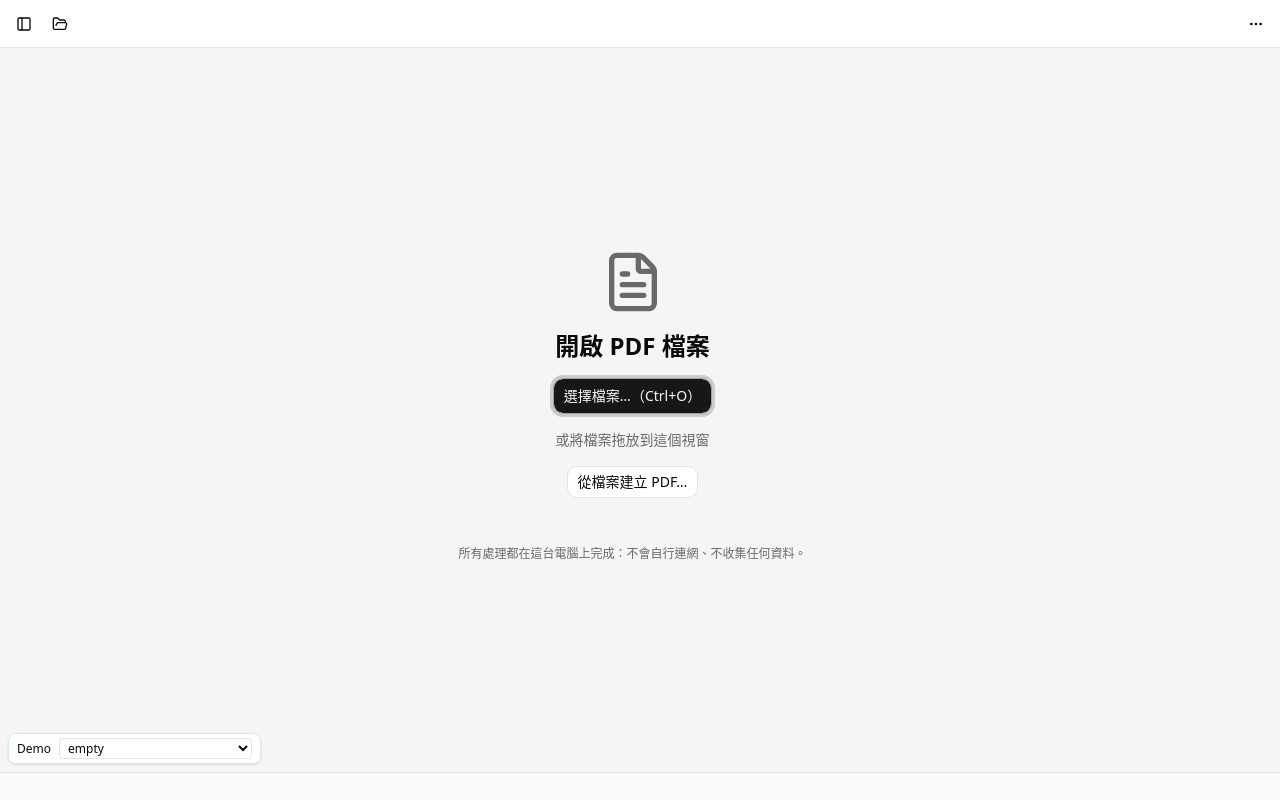
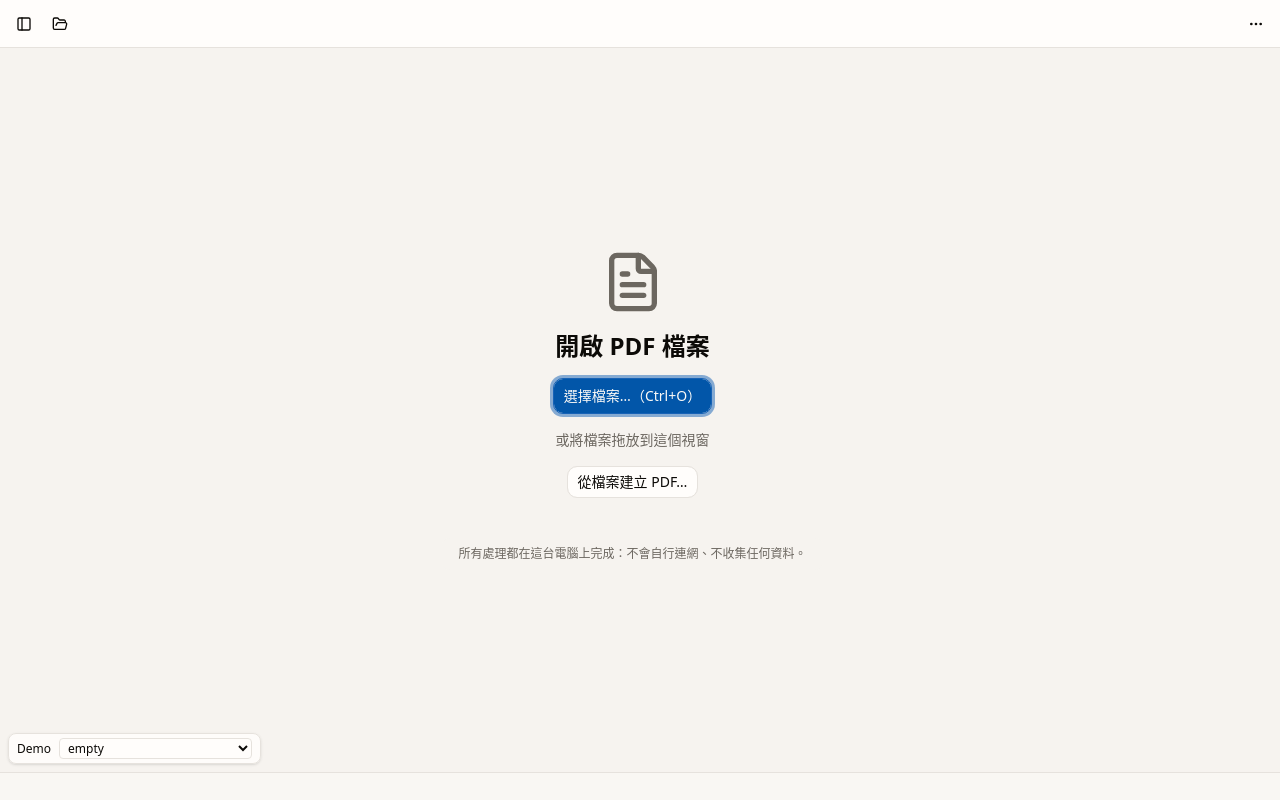
Before and after one commit to winner0988/Pdf-reader, a React (Vite) app: page / in a window 1280 px wide. Built offline with nearby package versions, Linux system fonts and the light colour scheme.

Commit message:
feat(ui): a style guide and an accent colour (UX-02 step 1) (#433)

```diff
--- a/src/components/ui/tabs.tsx
+++ b/src/components/ui/tabs.tsx
@@ -58,7 +58,7 @@ function TabsTrigger({ className, ...props }: TabsPrimitive.Tab.Props) {
         "relative inline-flex h-[calc(100%-1px)] flex-1 items-center justify-center gap-1.5 rounded-md border border-transparent px-1.5 py-0.5 text-sm font-medium whitespace-nowrap text-foreground/60 transition-all group-data-vertical/tabs:w-full group-data-vertical/tabs:justify-start hover:text-foreground focus-visible:border-ring focus-visible:ring-[3px] focus-visible:ring-ring/50 focus-visible:outline-1 focus-visible:outline-ring disabled:pointer-events-none disabled:opacity-50 has-data-[icon=inline-end]:pr-1 has-data-[icon=inline-start]:pl-1 aria-disabled:pointer-events-none aria-disabled:opacity-50 dark:text-muted-foreground dark:hover:text-foreground group-data-[variant=default]/tabs-list:data-active:shadow-sm group-data-[variant=line]/tabs-list:data-active:shadow-none [&_svg]:pointer-events-none [&_svg]:shrink-0 [&_svg:not([class*='size-'])]:size-4",
         "group-data-[variant=line]/tabs-list:bg-transparent group-data-[variant=line]/tabs-list:data-active:bg-transparent dark:group-data-[variant=line]/tabs-list:data-active:border-transparent dark:group-data-[variant=line]/tabs-list:data-active:bg-transparent",
         "data-active:bg-background data-active:text-foreground dark:data-active:border-input dark:data-active:bg-input/30 dark:data-active:text-foreground",
-        "after:absolute after:bg-foreground after:opacity-0 after:transition-opacity group-data-horizontal/tabs:after:inset-x-0 group-data-horizontal/tabs:after:bottom-[-5px] group-data-horizontal/tabs:after:h-0.5 group-data-vertical/tabs:after:inset-y-0 group-data-vertical/tabs:after:-right-1 group-data-vertical/tabs:after:w-0.5 group-data-[variant=line]/tabs-list:data-active:after:opacity-100",
+        "after:absolute after:bg-primary after:opacity-0 after:transition-opacity group-data-horizontal/tabs:after:inset-x-0 group-data-horizontal/tabs:after:bottom-[-5px] group-data-horizontal/tabs:after:h-0.5 group-data-vertical/tabs:after:inset-y-0 group-data-vertical/tabs:after:-right-1 group-data-vertical/tabs:after:w-0.5 group-data-[variant=line]/tabs-list:data-active:after:opacity-100",
         className
       )}
       {...props}
--- a/src/features/tabs/TabBar.tsx
+++ b/src/features/tabs/TabBar.tsx
@@ -14,7 +14,7 @@ import { cn } from "@/lib/utils";
 const t = strings.tabs;
 
 /** Shared sizing and geometry for each tab slot so visual and overlay layers stay aligned (#188). */
-const tabSlotClass = "flex h-8 max-w-56 min-w-28 shrink-0 items-center rounded-t-md border border-b-0 text-sm";
+const tabSlotClass = "flex h-8 max-w-56 min-w-28 shrink-0 items-center rounded-t-md border-x border-t-2 border-b-0 text-sm";
 const tabInnerClass = "flex h-full min-w-0 flex-1 items-center gap-1.5 pr-8 pl-3";
 
 type TabLabelProps = {
@@ -109,7 +109,9 @@ export function TabBar({ tabs, active, onActivate, onClose, onOpen }: TabBarProp
                   data-selected={selected || undefined}
                   className={cn(
                     tabSlotClass,
-                    selected ? "bg-background text-foreground" : "bg-muted text-muted-foreground hover:bg-background/70",
+                    selected
+                      ? "border-t-primary bg-background text-foreground"
+                      : "border-t-transparent bg-muted text-muted-foreground hover:bg-background/70",
                   )}
                   onAuxClick={(event) => {
                     // Middle click closes a tab, as in a browser.
--- a/src/features/viewer/DocumentView.tsx
+++ b/src/features/viewer/DocumentView.tsx
@@ -924,7 +924,7 @@ function PageSelection({
       preserveAspectRatio="none"
     >
       {quads.map((quad, i) => (
-        <polygon key={i} points={quadPoints(quad, page, rotation, box)} className="fill-sky-500/35" />
+        <polygon key={i} points={quadPoints(quad, page, rotation, box)} className="fill-primary/35" />
       ))}
     </svg>
   );
--- a/src/index.css
+++ b/src/index.css
@@ -49,78 +49,81 @@
 }
 
 :root {
-    --background: oklch(1 0 0);
-    --foreground: oklch(0.145 0 0);
-    --card: oklch(1 0 0);
-    --card-foreground: oklch(0.145 0 0);
-    --popover: oklch(1 0 0);
-    --popover-foreground: oklch(0.145 0 0);
-    --primary: oklch(0.205 0 0);
-    --primary-foreground: oklch(0.985 0 0);
-    --secondary: oklch(0.97 0 0);
-    --secondary-foreground: oklch(0.205 0 0);
-    --muted: oklch(0.97 0 0);
-    /* 5:1 on --muted, as WCAG AA wants for small text (shadcn's 0.556 makes 4.3:1). */
-    --muted-foreground: oklch(0.52 0 0);
-    --accent: oklch(0.97 0 0);
-    --accent-foreground: oklch(0.205 0 0);
+    --background: oklch(0.995 0.004 75);
+    --foreground: oklch(0.145 0.008 75);
+    --card: oklch(1 0.002 75);
+    --card-foreground: oklch(0.145 0.008 75);
+    --popover: oklch(1 0.002 75);
+    --popover-foreground: oklch(0.145 0.008 75);
+    --primary: oklch(0.46 0.15 255);
+    --primary-foreground: oklch(0.985 0.004 75);
+    --secondary: oklch(0.965 0.006 75);
+    --secondary-foreground: oklch(0.205 0.008 75);
+    --muted: oklch(0.965 0.006 75);
+    /* >= 5:1 on --muted, as WCAG AA wants for small text. */
+    --muted-foreground: oklch(0.515 0.012 75);
+    --accent: oklch(0.965 0.006 75);
+    --accent-foreground: oklch(0.205 0.008 75);
     --destructive: oklch(0.577 0.245 27.325);
-    --border: oklch(0.922 0 0);
-    --input: oklch(0.922 0 0);
-    --ring: oklch(0.708 0 0);
-    --chart-1: oklch(0.87 0 0);
-    --chart-2: oklch(0.556 0 0);
-    --chart-3: oklch(0.439 0 0);
-    --chart-4: oklch(0.371 0 0);
-    --chart-5: oklch(0.269 0 0);
+    --border: oklch(0.915 0.008 75);
+    --input: oklch(0.915 0.008 75);
+    --ring: oklch(0.50 0.15 255);
+    --chart-1: oklch(0.87 0.008 75);
+    --chart-2: oklch(0.556 0.01 75);
+    --chart-3: oklch(0.439 0.01 75);
+    --chart-4: oklch(0.371 0.01 75);
+    --chart-5: oklch(0.269 0.008 75);
     --radius: 0.625rem;
-    --sidebar: oklch(0.985 0 0);
-    --sidebar-foreground: oklch(0.145 0 0);
-    --sidebar-primary: oklch(0.205 0 0);
-    --sidebar-primary-foreground: oklch(0.985 0 0);
-    --sidebar-accent: oklch(0.97 0 0);
-    --sidebar-accent-foreground: oklch(0.205 0 0);
-    --sidebar-border: oklch(0.922 0 0);
-    --sidebar-ring: oklch(0.708 0 0);
+    --sidebar: oklch(0.985 0.005 75);
+    --sidebar-foreground: oklch(0.145 0.008 75);
+    --sidebar-primary: oklch(0.46 0.15 255);
+    --sidebar-primary-foreground: oklch(0.985 0.004 75);
+    --sidebar-accent: oklch(0.965 0.006 75);
+    --sidebar-accent-foreground: oklch(0.205 0.008 75);
+    --sidebar-border: oklch(0.915 0.008 75);
+    --sidebar-ring: oklch(0.50 0.15 255);
 }
 
 .dark {
-    --background: oklch(0.145 0 0);
-    --foreground: oklch(0.985 0 0);
-    --card: oklch(0.205 0 0);
-    --card-foreground: oklch(0.985 0 0);
-    --popover: oklch(0.205 0 0);
-    --popover-foreground: oklch(0.985 0 0);
-    --primary: oklch(0.922 0 0);
-    --primary-foreground: oklch(0.205 0 0);
-    --secondary: oklch(0.269 0 0);
-    --secondary-foreground: oklch(0.985 0 0);
-    --muted: oklch(0.269 0 0);
-    --muted-foreground: oklch(0.708 0 0);
-    --accent: oklch(0.269 0 0);
-    --accent-foreground: oklch(0.985 0 0);
+    --background: oklch(0.145 0.008 75);
+    --foreground: oklch(0.985 0.004 75);
+    --card: oklch(0.205 0.008 75);
+    --card-foreground: oklch(0.985 0.004 75);
+    --popover: oklch(0.205 0.008 75);
+    --popover-foreground: oklch(0.985 0.004 75);
+    --primary: oklch(0.70 0.14 255);
+    --primary-foreground: oklch(0.145 0.008 75);
+    --secondary: oklch(0.269 0.008 75);
+    --secondary-foreground: oklch(0.985 0.004 75);
+    --muted: oklch(0.269 0.008 75);
+    --muted-foreground: oklch(0.72 0.008 75);
+    --accent: oklch(0.269 0.008 75);
+    --accent-foreground: oklch(0.985 0.004 75);
     --destructive: oklch(0.704 0.191 22.216);
-    --border: oklch(1 0 0 / 10%);
-    --input: oklch(1 0 0 / 15%);
-    --ring: oklch(0.556 0 0);
-    --chart-1: oklch(0.87 0 0);
-    --chart-2: oklch(0.556 0 0);
-    --chart-3: oklch(0.439 0 0);
-    --chart-4: oklch(0.371 0 0);
-    --chart-5: oklch(0.269 0 0);
-    --sidebar: oklch(0.205 0 0);
-    --sidebar-foreground: oklch(0.985 0 0);
-    --sidebar-primary: oklch(0.488 0.243 264.376);
-    --sidebar-primary-foreground: oklch(0.985 0 0);
-    --sidebar-accent: oklch(0.269 0 0);
-    --sidebar-accent-foreground: oklch(0.985 0 0);
-    --sidebar-border: oklch(1 0 0 / 10%);
-    --sidebar-ring: oklch(0.556 0 0);
+    --border: oklch(0.985 0.004 75 / 10%);
+    --input: oklch(0.985 0.004 75 / 15%);
+    --ring: oklch(0.65 0.14 255);
+    --chart-1: oklch(0.87 0.008 75);
+    --chart-2: oklch(0.556 0.01 75);
+    --chart-3: oklch(0.439 0.01 75);
+    --chart-4: oklch(0.371 0.01 75);
+    --chart-5: oklch(0.269 0.008 75);
+    --sidebar: oklch(0.205 0.008 75);
+    --sidebar-foreground: oklch(0.985 0.004 75);
+    --sidebar-primary: oklch(0.70 0.14 255);
+    --sidebar-primary-foreground: oklch(0.145 0.008 75);
+    --sidebar-accent: oklch(0.269 0.008 75);
+    --sidebar-accent-foreground: oklch(0.985 0.004 75);
+    --sidebar-border: oklch(0.985 0.004 75 / 10%);
+    --sidebar-ring: oklch(0.65 0.14 255);
 }
 
 @layer base {
   * {
     @apply border-border outline-ring/50;
+    }
+  ::selection {
+    @apply bg-primary/20 text-foreground;
     }
   body {
     @apply bg-background text-foreground;
```
Also changed, not shown: 4 other files (tests, documents, lock files or other folders).
